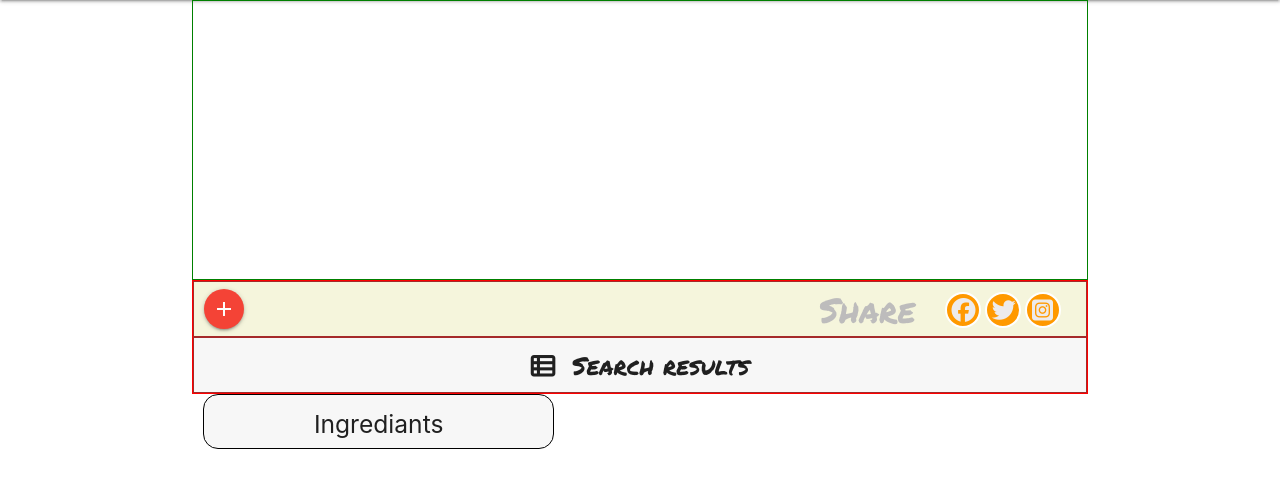
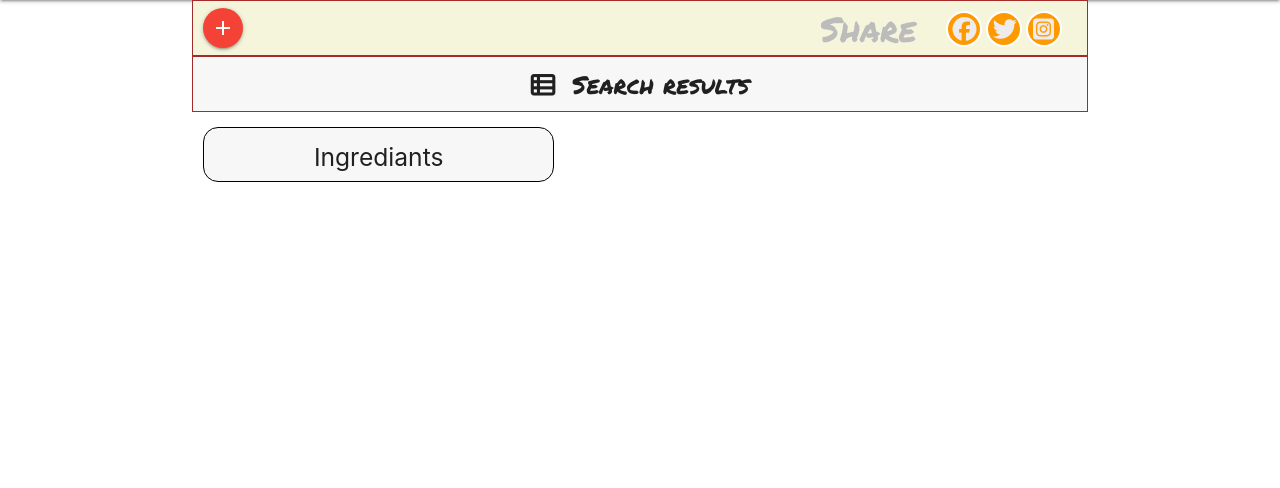
Before and after one commit to rimantascode/MS3-cookbook, a Flask app: template templates/dish.html in a window 1280 px wide. Shown: the part 64-552 px from the top of the page. Run offline with Flask 2, Linux system fonts and the light colour scheme; the template is opened without the code that fills it, so the values that code supplies are empty; some libraries are stand-ins or nearby versions.

Commit message:
removed helping borders and added a bit of code to display a picture

```diff
--- a/app.py
+++ b/app.py
@@ -25,7 +25,7 @@ def dish():
     list = mongo.db.recipe.find()
     for n in list:
         s = n["ingrediants"].split(",")
-    return render_template("dish.html", recipe=mongo.db.recipe.find(), s=s, description=mongo.db.recipe.find())
+    return render_template("dish.html", recipe=mongo.db.recipe.find(), s=s, description=mongo.db.recipe.find(), image=mongo.db.recipe.find())
 
 
 def listOfingrediants():
--- a/static/css/style.css
+++ b/static/css/style.css
@@ -31,13 +31,15 @@ font-family: "Roboto", sans-serif;
 }
 /* ------------------------------------------------ main picture area ----- */
 .picture-area {
-  border: 1px solid green;
-  height: 35vh;
+  background-color: #666666;
+}
+.picture-area img {
+  display: block;
+  margin: auto;
 }
 
 /* ------------------------------------------------ home page and search results  ----- */
 .search-results {
-  border: 1px solid red;
 }
 .search-result-bar {
   border: 1px solid brown;
@@ -177,7 +179,7 @@ ul.share-links {
 /* ------------------------------------------------ list icon----- */
 .list-icon {
   background-color: #f7f7f7;
-  margin: 0;
+  margin-bottom: 15px;
 }
 .list-icon h5 {
   margin: 0;
@@ -189,12 +191,16 @@ ul.share-links {
   padding-left: 10px;
 }
 /* ------------------------------------------------ dish.html----- */
+.recipe-details {
+  margin-bottom: 15px;
+}
 .ingrediants-required {
   margin: 0;
   padding: 0;
 }
 .cooking-description {
 }
+
 .ingrediants {
   border: 1px solid black;
   border-radius: 15px;
--- a/templates/dish.html
+++ b/templates/dish.html
@@ -1,6 +1,9 @@
 {% extends 'base.html'%} {% block content %}
 <!-- The main picture area -->
-<div class="col s12 container picture-area"></div>
+<div class="col s12 container picture-area">
+  {% for images in image %}
+  <img class="responsive-img" src="{{images.picture_url}}" /> {%endfor%}
+</div>
 <!-- search results, those results will be the desplayd in this main page-->
 <div class="col s12 container search-results">
   <div class="col s12 search-result-bar">
```
